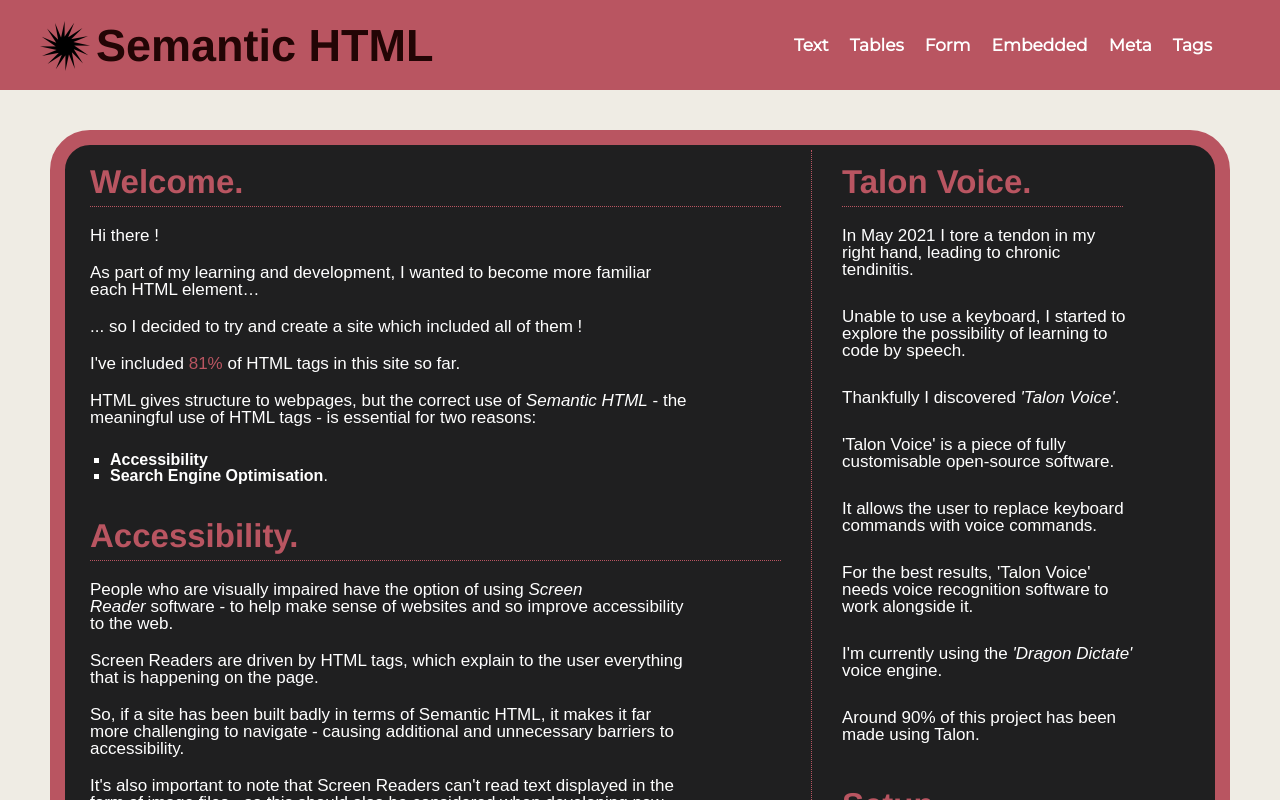
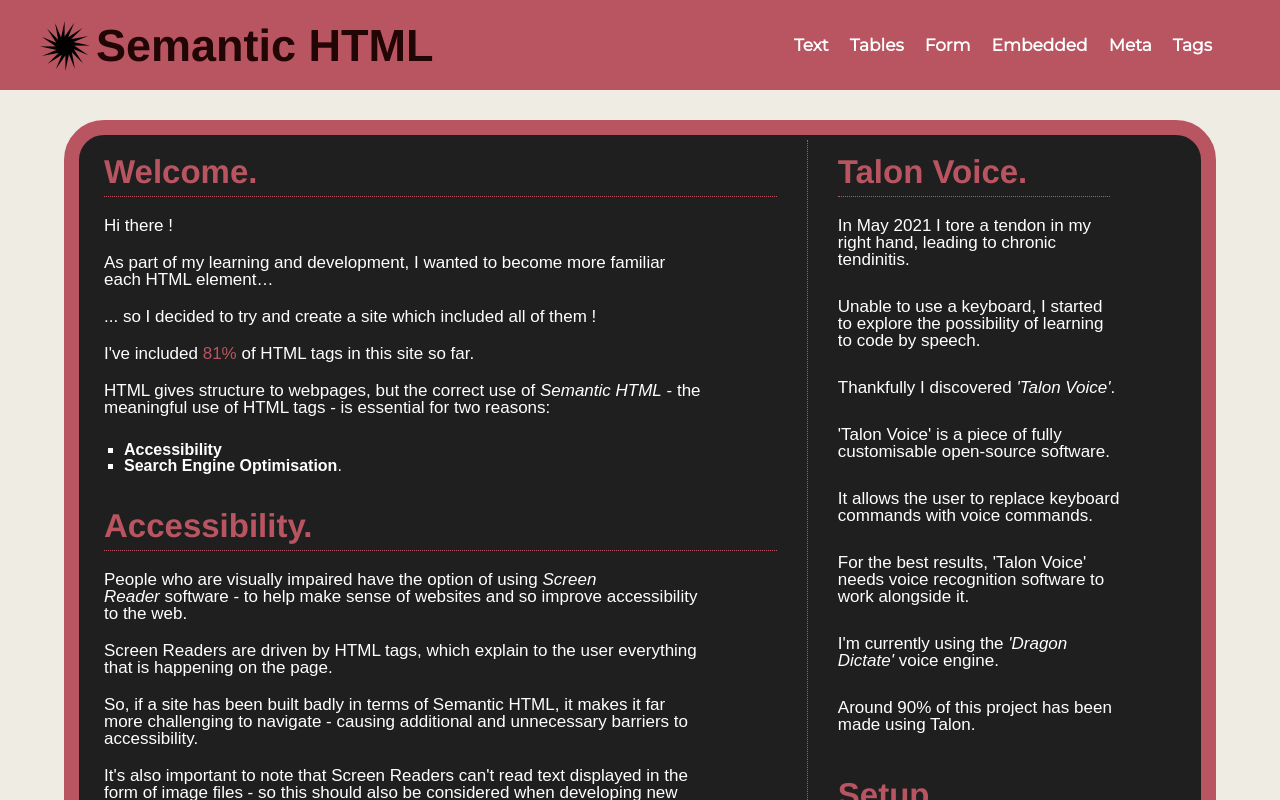
Before and after one commit to BramBrooks/semanticHTML, a React (Create React App) app: page / in a window 1280 px wide. Shown: the top 800 px of the page. Built offline with nearby package versions, Linux system fonts and the light colour scheme; a web font is replaced by a local one.

Commit message:
makes main margin left and right response with %

```diff
--- a/src/styles/main.scss
+++ b/src/styles/main.scss
@@ -24,7 +24,9 @@
 main {
   position: relative;
   font-family: sans-serif;
-  margin: 40px 50px;
+
+  // margin: 40px 50px;
+  margin: 30px 5%;
   padding: 5px;
   border: 15px solid $red-background;
   border-radius: 40px;
@@ -97,9 +99,3 @@
 // Components
 
 @import "./components/footer.scss";
-
-// main {
-//   p {
-//     font-family: "ROBOTO";
-//   }
-// }
```
